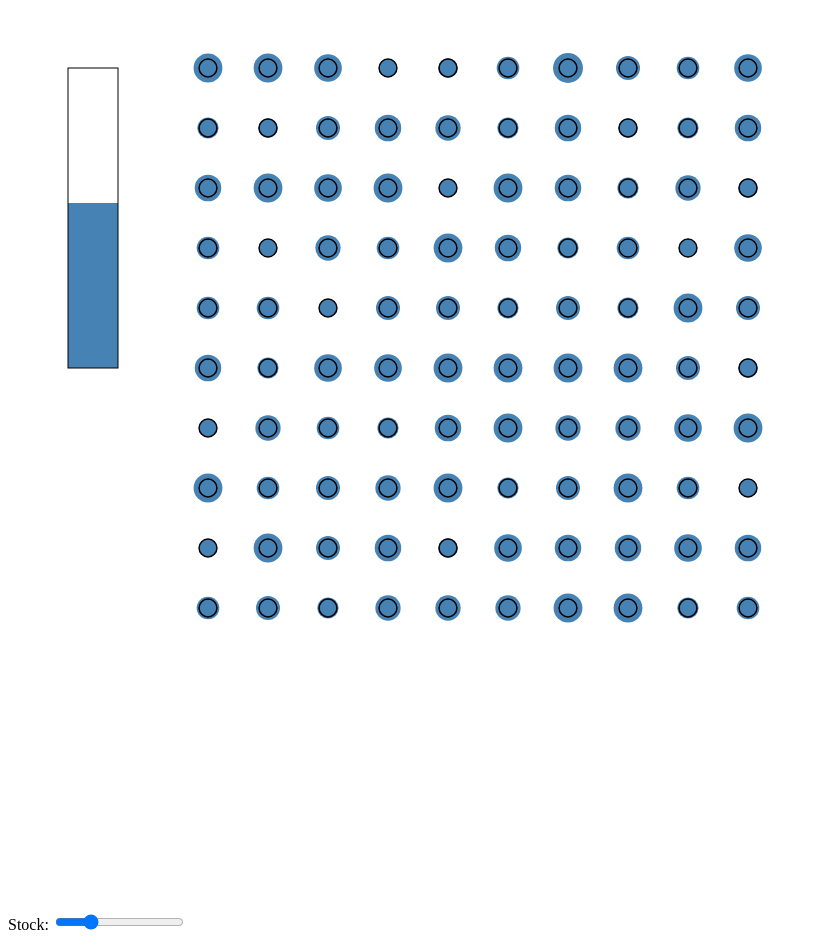
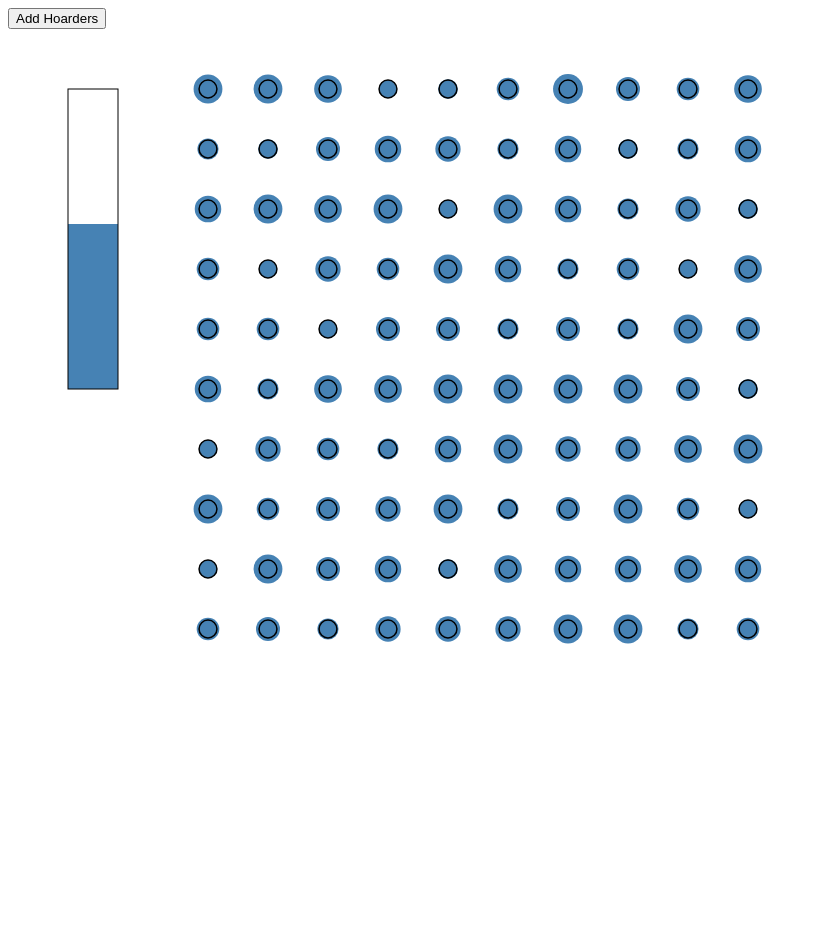
Before and after one commit to svandehoef/hoarding-simulator, a website: page index.html in a window 1280 px wide. Shown: the whole page, without its empty margins (0-818 px from the left). Drawn offline with nearby package versions, Linux system fonts and the light colour scheme.

Commit message:
adding some hoarders without emptying the stock

```diff
--- a/index.html
+++ b/index.html
@@ -6,13 +6,14 @@
     <script src="https://d3js.org/d3.v5.min.js"></script>
 </head>
 <body>
-    <svg width="900" height="900">
-        <rect id="stock" width="50" height="300" fill="steelblue" x="60" y="60"/>
-        <rect id="stockFrame" width="50" height="300" fill="none" stroke="black" x="60" y="60"/>
-    </svg>
     <div>
-        <label>Stock:</label>
-        <input type="range" min="0" max="40" value="10" class="slider" id="myRange">
+        <button onclick="addHoarders(this)">Add Hoarders</button>
+    </div>
+    <div>
+        <svg width="900" height="900">
+            <rect id="stock" width="50" height="300" fill="steelblue" x="60" y="60"/>
+            <rect id="stockFrame" width="50" height="300" fill="none" stroke="black" x="60" y="60"/>
+        </svg>
     </div>
 
     <script>
@@ -27,13 +28,6 @@
         let svg = d3.select("svg")
         svg.selectAll('#stockframe')
         .attr('height', maxMarketStockHeight)
-
-        let slider = document.getElementById("myRange")
-
-        // Update the current slider value (each time you drag the slider handle)
-        slider.oninput = function() {
-            console.log(this.value)
-        }
 
         function render(customers, marketStock, marketStockLevel) {
 
@@ -181,6 +175,7 @@
         function simulationStep() {
             clock += 1
             timeSinceLastDelivery += 1
+
             if (timeSinceLastDelivery === 24) {
                 console.log('delivery')
                 stock = config.stockLevel
@@ -190,9 +185,7 @@
                 for (let i of updateOrder) {
                     updateCustomer(customers[i])
                 }
-                if (clock === 100) {
-                    stock = 0
-                }
+
                 let numHoarders = 0
                 for (let customer of customers) {
                     if (customer.stockLevel === config.adaptedPrivateStock) {
@@ -206,6 +199,14 @@
             render(customers, stock, config.stockLevel)
         }
 
+        function addHoarders(button) {
+            shuffle(updateOrder)
+            for (let i of updateOrder.slice(0, 10)) {
+                customers[i].stockLevel = config.adaptedPrivateStock
+            }
+            button.setAttribute('disabled', 'true')
+        }
+
         setInterval(simulationStep, simulationInterval)
     </script>
 
```
